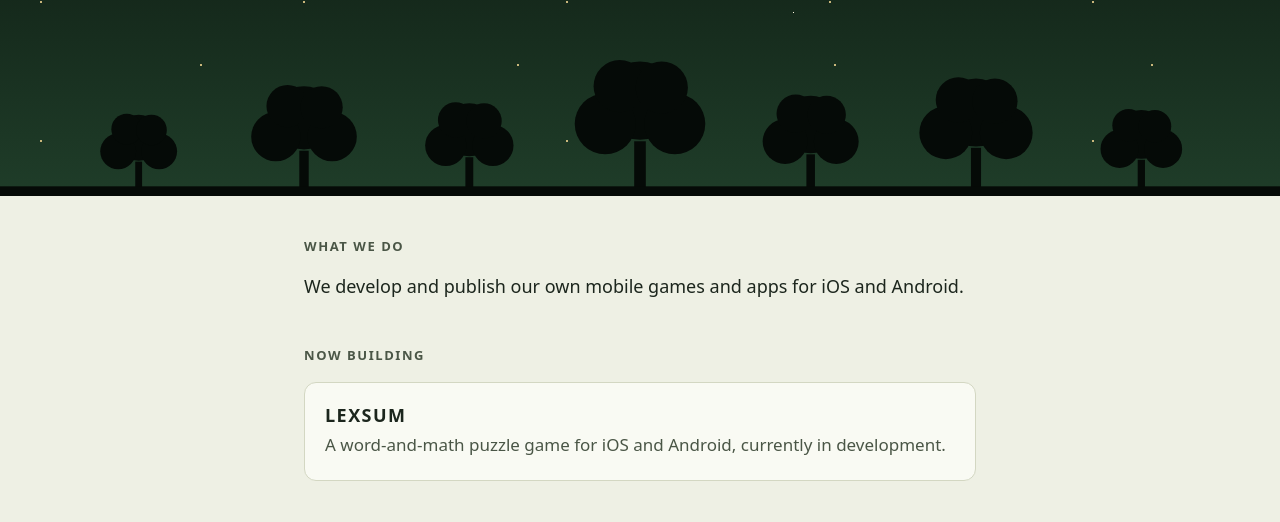
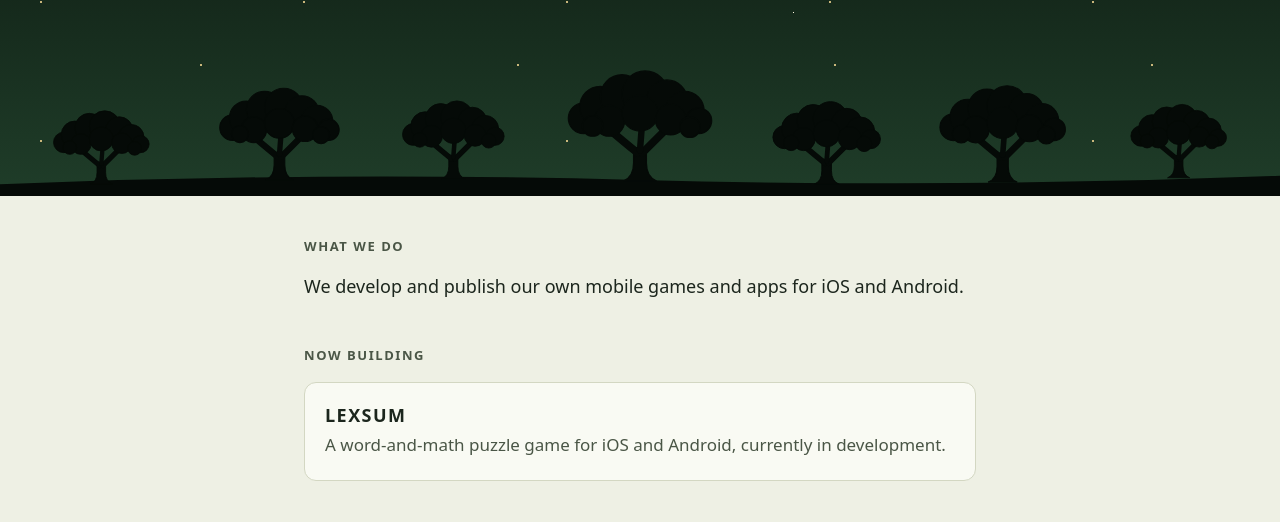
Before and after one commit to sevenoaksdigital/sevenoaksdigital-website, a plain HTML site: page index.html in a window 1280 px wide. Shown: the part 241-763 px from the top of the page. Drawn offline with Linux system fonts and the light colour scheme.

Commit message:
Redraw header trees and favicon as spreading oaks
Replace the round-canopy trees with wide, lobed oak canopies on flared
trunks with visible branches, standing on rolling ground. The favicon
uses the same oak in gold on the deep forest tile.

Co-Authored-By: Claude Opus 5.5 <noreply@anthropic.com>

```diff
--- a/index.html
+++ b/index.html
@@ -198,24 +198,37 @@
     </div>
     <svg class="treeline" viewBox="0 0 1200 150" preserveAspectRatio="xMidYMax meet" aria-hidden="true" focusable="false">
       <defs>
+        <!-- Spreading oak: flared trunk, three branches, wide lobed canopy. Base at (0,0). -->
         <g id="oak">
-          <rect x="-4" y="-34" width="8" height="34" />
-          <circle cx="0" cy="-62" r="27" />
-          <circle cx="-24" cy="-46" r="21" />
-          <circle cx="24" cy="-46" r="21" />
-          <circle cx="-14" cy="-72" r="18" />
-          <circle cx="15" cy="-71" r="18" />
+          <path d="M-13 0 Q-5 -3 -5 -14 L-5 -26 L5 -26 L5 -14 Q5 -3 13 0 Z" />
+          <g fill="none" stroke-linecap="round" stroke-width="6">
+            <path d="M-2 -22 Q-12 -30 -26 -42" />
+            <path d="M2 -22 Q12 -32 24 -44" />
+            <path d="M0 -24 L2 -50" stroke-width="5" />
+          </g>
+          <circle cx="-44" cy="-49" r="12" />
+          <circle cx="-31" cy="-58" r="16" />
+          <circle cx="-14" cy="-66" r="17" />
+          <circle cx="4" cy="-68" r="18" />
+          <circle cx="21" cy="-63" r="16" />
+          <circle cx="35" cy="-55" r="15" />
+          <circle cx="46" cy="-47" r="10" />
+          <circle cx="-24" cy="-47" r="12" />
+          <circle cx="0" cy="-53" r="14" />
+          <circle cx="24" cy="-48" r="12" />
+          <circle cx="-37" cy="-43" r="8" />
+          <circle cx="39" cy="-42" r="8" />
         </g>
       </defs>
-      <g fill="currentColor">
-        <use href="#oak" transform="translate(130 144) scale(0.8)" />
-        <use href="#oak" transform="translate(285 144) scale(1.1)" />
-        <use href="#oak" transform="translate(440 144) scale(0.92)" />
-        <use href="#oak" transform="translate(600 144) scale(1.36)" />
-        <use href="#oak" transform="translate(760 144) scale(1)" />
-        <use href="#oak" transform="translate(915 144) scale(1.18)" />
-        <use href="#oak" transform="translate(1070 144) scale(0.85)" />
-        <rect x="0" y="140" width="1200" height="10" />
+      <g fill="currentColor" stroke="currentColor">
+        <path d="M0 150 L0 138 Q300 126 600 134 Q900 142 1200 130 L1200 150 Z" stroke="none" />
+        <use href="#oak" transform="translate(95 138) scale(0.8)" />
+        <use href="#oak" transform="translate(262 134) scale(1)" />
+        <use href="#oak" transform="translate(425 133) scale(0.85)" />
+        <use href="#oak" transform="translate(600 135) scale(1.2)" />
+        <use href="#oak" transform="translate(775 138) scale(0.9)" />
+        <use href="#oak" transform="translate(940 136) scale(1.05)" />
+        <use href="#oak" transform="translate(1105 132) scale(0.8)" />
       </g>
     </svg>
   </header>
```
Also changed, not shown: favicon.svg.
